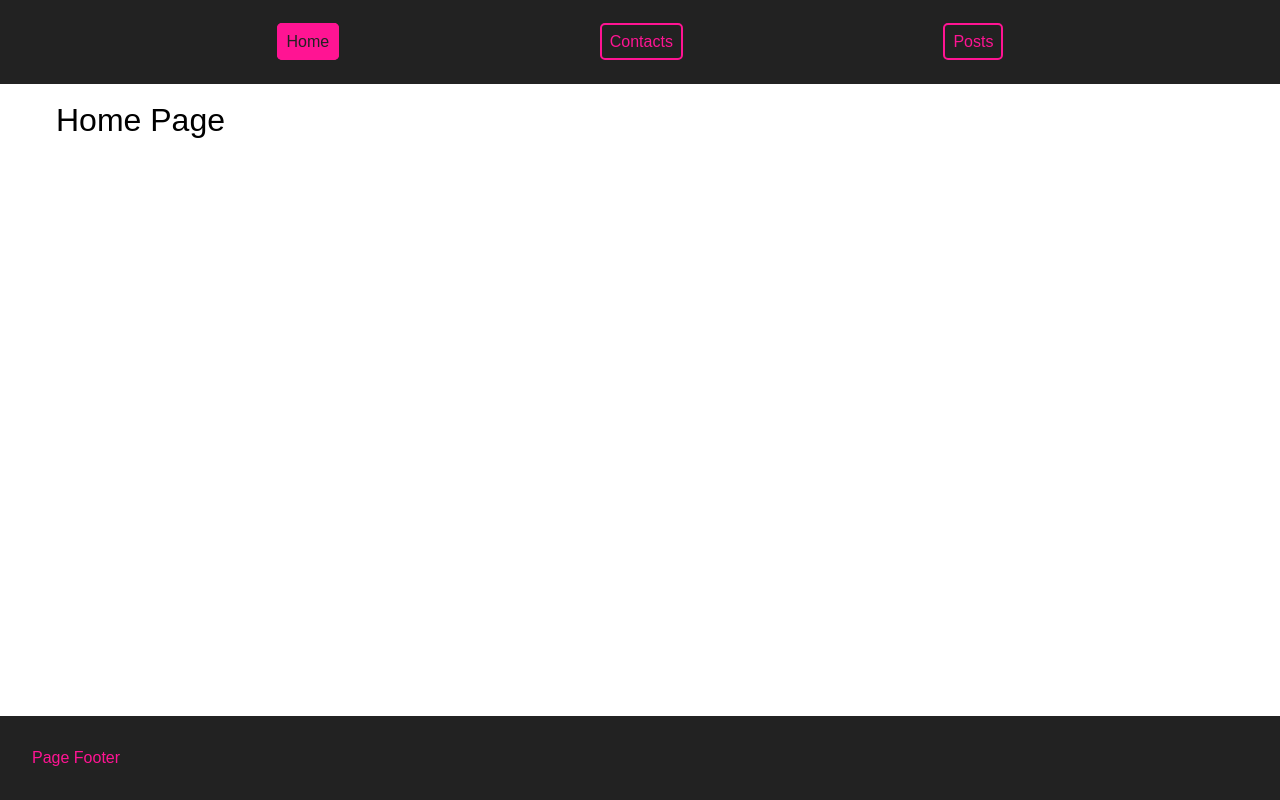
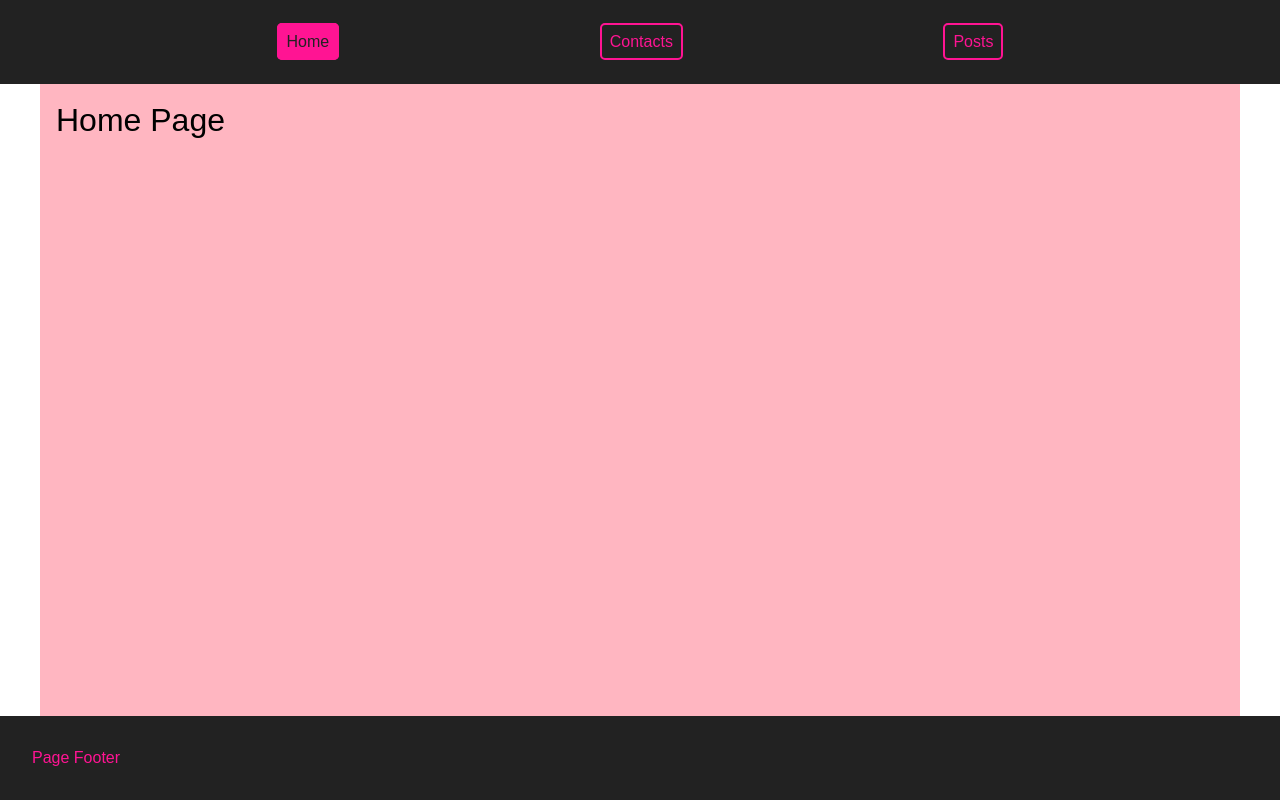
Before and after one commit to pecourses/pe2024-1-contacts-redux-app, a React (Vite) app: page / in a window 1280 px wide. Built offline with nearby package versions, Linux system fonts and the light colour scheme.

Commit message:
Fix main height

```diff
--- a/src/App.jsx
+++ b/src/App.jsx
@@ -1,6 +1,5 @@
 import { Route, BrowserRouter as Router, Routes } from 'react-router-dom';
 import ContactsPage from './pages/ContactsPage';
-import Header from './components/Header';
 import Page from './pages/Page';
 
 function App () {
--- a/src/pages/Page/Page.module.css
+++ b/src/pages/Page/Page.module.css
@@ -9,6 +9,8 @@
   width: 100%;
   padding: 1rem;
   margin: 0 auto;
+  background-color: lightpink;
+  flex-grow: 1;
 }
 
 .pageFooter {
```
